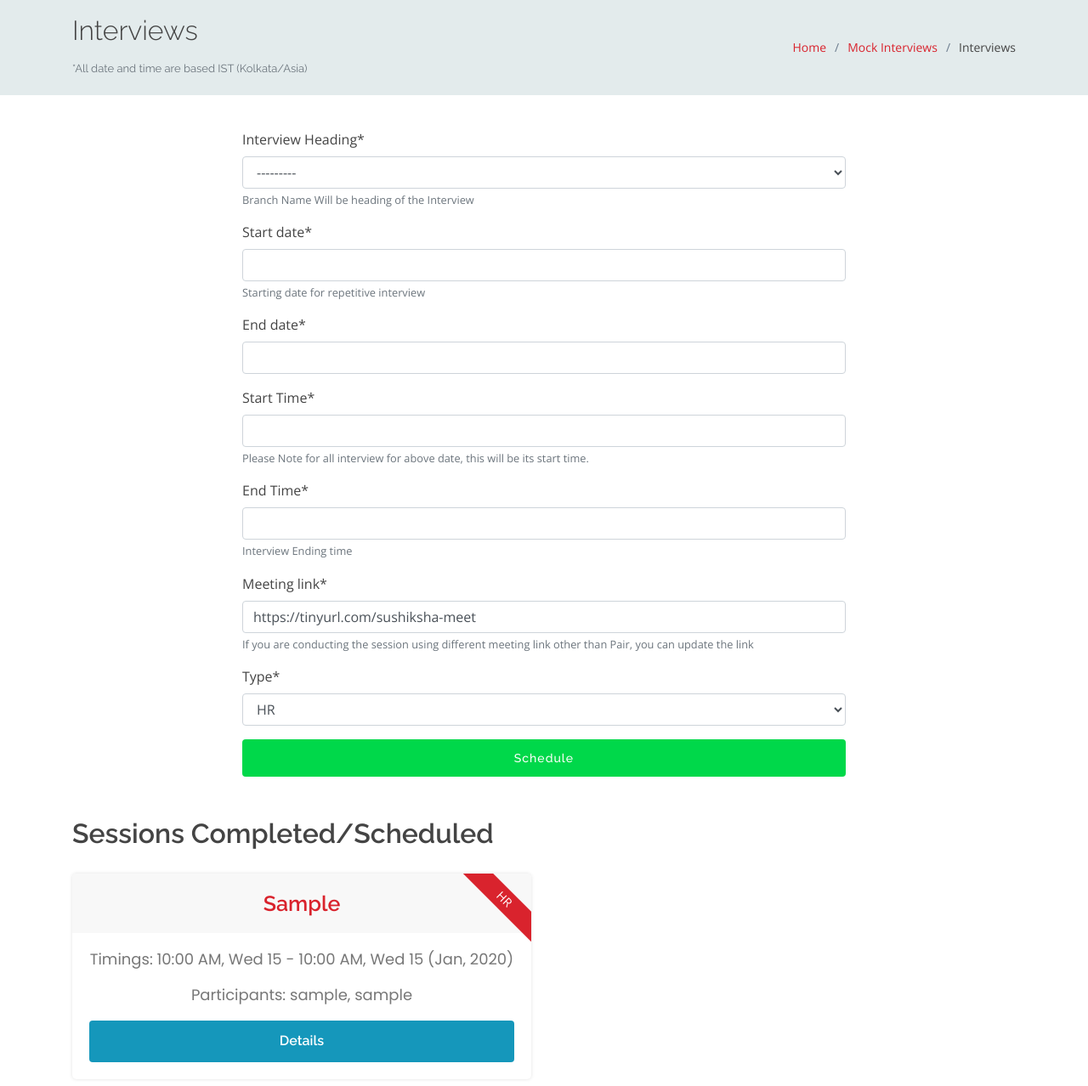
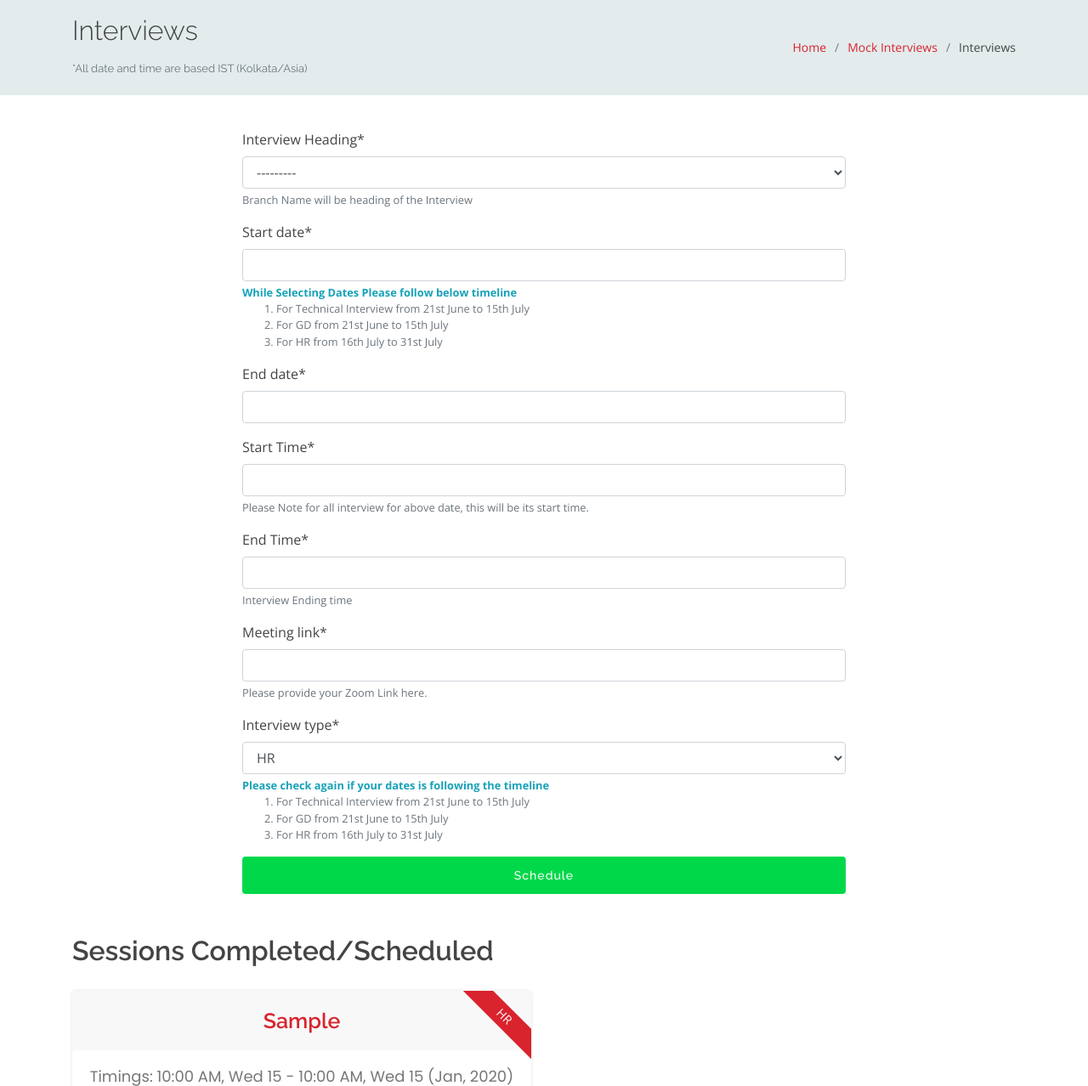
Before and after one commit to World-Konkani-Centre/sushiksha_placement_prep, a Django app: page /mentors/interview/ in a window 1280 px wide. Shown: the part 87-1365 px from the top of the page at 85% size. Run offline with Django 3.2, Linux system fonts and the light colour scheme; a user stored in the database is signed in; tables that the repository leaves empty hold one stand-in row (values such as "Sample post"); parts of the project's set-up code (start-up, migrations or seed data) failed here and were passed over; some libraries are stand-ins or nearby versions.

Commit message:
Updated forms

```diff
--- a/mentors_panel/forms.py
+++ b/mentors_panel/forms.py
@@ -3,10 +3,12 @@ from interviews.models import OPTIONS, Branch
 
 
 class MultiInterviewScheduleForm(forms.Form):
-    branch = forms.ModelChoiceField(queryset=Branch.objects.all(), help_text='Branch Name Will be heading of the Interview', label='Interview Heading')
-    start_date = forms.DateField(help_text='Starting date for repetitive interview')
+    branch = forms.ModelChoiceField(queryset=Branch.objects.all(), help_text='Branch Name will be heading of the Interview', label='Interview Heading')
+    start_date = forms.DateField(help_text="<strong class='text-info'>While Selecting Dates Please follow below timeline</strong> \
+                                            <ol><li>For Technical Interview from 21st June to 15th July</li><li>For GD from 21st June to 15th July</li><li>For HR from 16th July to 31st July</li></ol>")
     end_date = forms.DateField()
     st_start_time = forms.TimeField(label='Start Time', help_text='Please Note for all interview for above date, this will be its start time.')
     st_end_time = forms.TimeField(label='End Time', help_text='Interview Ending time')
-    link = forms.URLField(initial="https://tinyurl.com/sushiksha-meet", label='Meeting link', help_text='If you are conducting the session using different meeting link other than Pair, you can update the link')
-    type = forms.ChoiceField(choices=OPTIONS)
+    link = forms.URLField(label='Meeting link', help_text='Please provide your Zoom Link here.')
+    type = forms.ChoiceField(choices=OPTIONS, label='Interview type', help_text="<strong class='text-info'>Please check again if your dates is following the timeline </strong> \
+                                                                                <ol><li>For Technical Interview from 21st June to 15th July</li><li>For GD from 21st June to 15th July</li><li>For HR from 16th July to 31st July</li></ol>")
--- a/mentors_panel/views.py
+++ b/mentors_panel/views.py
@@ -1,3 +1,5 @@
+from datetime import datetime
+import datetime as datetm
 from django.contrib import messages
 from django.contrib.auth.decorators import login_required
 from django.db.models import Q, Count
--- a/templates/interviews/list.html
+++ b/templates/interviews/list.html
@@ -59,7 +59,8 @@
                     <h2 class="mt-5"> Available Sessions</h2>
 
                     <div class="row ">
-
+                        <div class="card" style="width: 100%">
+                            <div class="card-body">
                                 <div class="table-responsive">
                                     <table id="interviewTable" class="table table-striped table-bordered" style="width:100%">
                                         <thead>
@@ -100,7 +101,8 @@
                                         </tbody>
                                     </table>
                                 </div>
-
+                            </div>
+                        </div>
                     </div>
                 {% endif %}
 
```
Also changed, not shown: interviews/forms.py (+13 -0 lines), templates/mentors-panel/resume-list.html (+18 -9 lines). Lines whose indentation alone changed are shown as unchanged.
